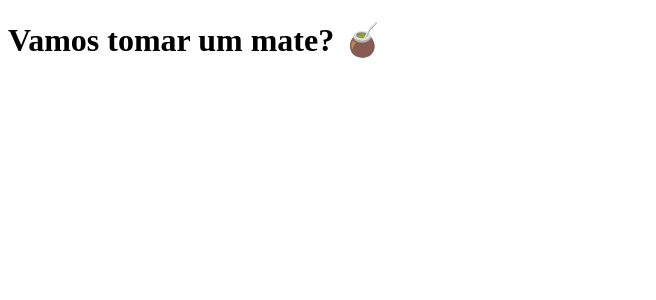
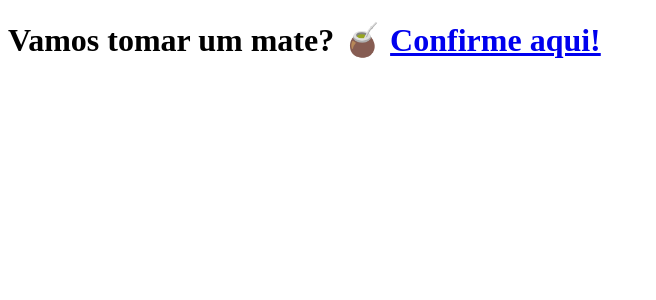
Before and after one commit to greenazul/clone-tabnews, a Next.js app: page / in a window 1280 px wide. Shown: the top 300 px of the page, without its empty margins (0-656 px from the left). Built offline with nearby package versions, Linux system fonts and the light colour scheme.

Commit message:
alteração da mensagem inicial

```diff
--- a/pages/index.js
+++ b/pages/index.js
@@ -1,5 +1,5 @@
 function Home(){
-    return <h1>Vamos tomar um mate? 🧉 </h1>
+    return <h1>Vamos tomar um mate? 🧉  <a href="https://wa.me/5511943757329" target="_blank">Confirme aqui!</a></h1>
 }
 
 export default Home;
```
